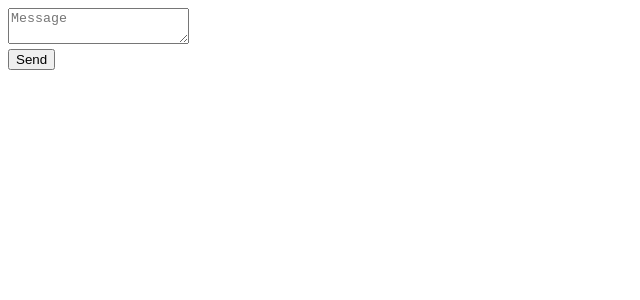
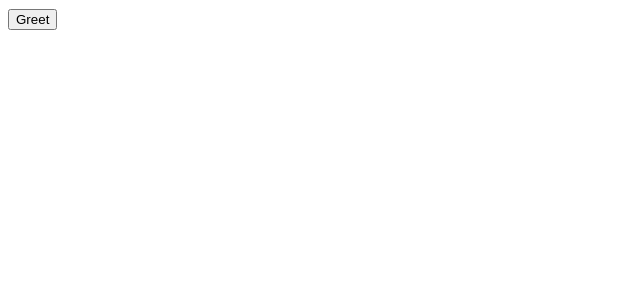
Before and after one commit to TeddyLe68/Learn_ReactJs, a React (Create React App) app: page / in a window 1280 px wide. Shown: the top 300 px of the page, without its empty margins (0-640 px from the left). Built offline with nearby package versions, Linux system fonts and the light colour scheme.

Commit message:
challenge 4- problem

```diff
--- a/src/App.js
+++ b/src/App.js
@@ -1,32 +1,18 @@
-// Fix a crash
-// Here is a small form that is supposed to let the user leave some feedback. When the feedback is submitted, it’s supposed to display a thank-you message. However, it crashes with an error message saying “Rendered fewer hooks than expected”. Can you spot the mistake and fix it?variables instead.
+// Remove unnecessary state
+// When the button is clicked, this example should ask for the user’s name and then display an alert greeting them. You tried to use state to keep the name, but for some reason it always shows “Hello, !“.
+
+// To fix this code, remove the unnecessary state variable. (We will discuss about why this didn’t work later.)
+
+// Can you explain why this state variable was unnecessary?
 import { useState } from "react";
-import "../src/App.css";
 
 export default function FeedbackForm() {
-  const [isSent, setIsSent] = useState(false);
-  const [message, setMessage] = useState("");
-  if (isSent) {
-    return <h1>Thank you!</h1>;
-  } else {
-    // eslint-disable-next-line
+  const [name, setName] = useState("");
 
-    return (
-      <form
-        onSubmit={(e) => {
-          e.preventDefault();
-          alert(`Sending: "${message}"`);
-          setIsSent(true);
-        }}
-      >
-        <textarea
-          placeholder="Message"
-          value={message}
-          onChange={(e) => setMessage(e.target.value)}
-        />
-        <br />
-        <button type="submit">Send</button>
-      </form>
-    );
+  function handleClick() {
+    setName(prompt("What is your name?"));
+    alert(`Hello, ${name}!`);
   }
+
+  return <button onClick={handleClick}>Greet</button>;
 }
```
